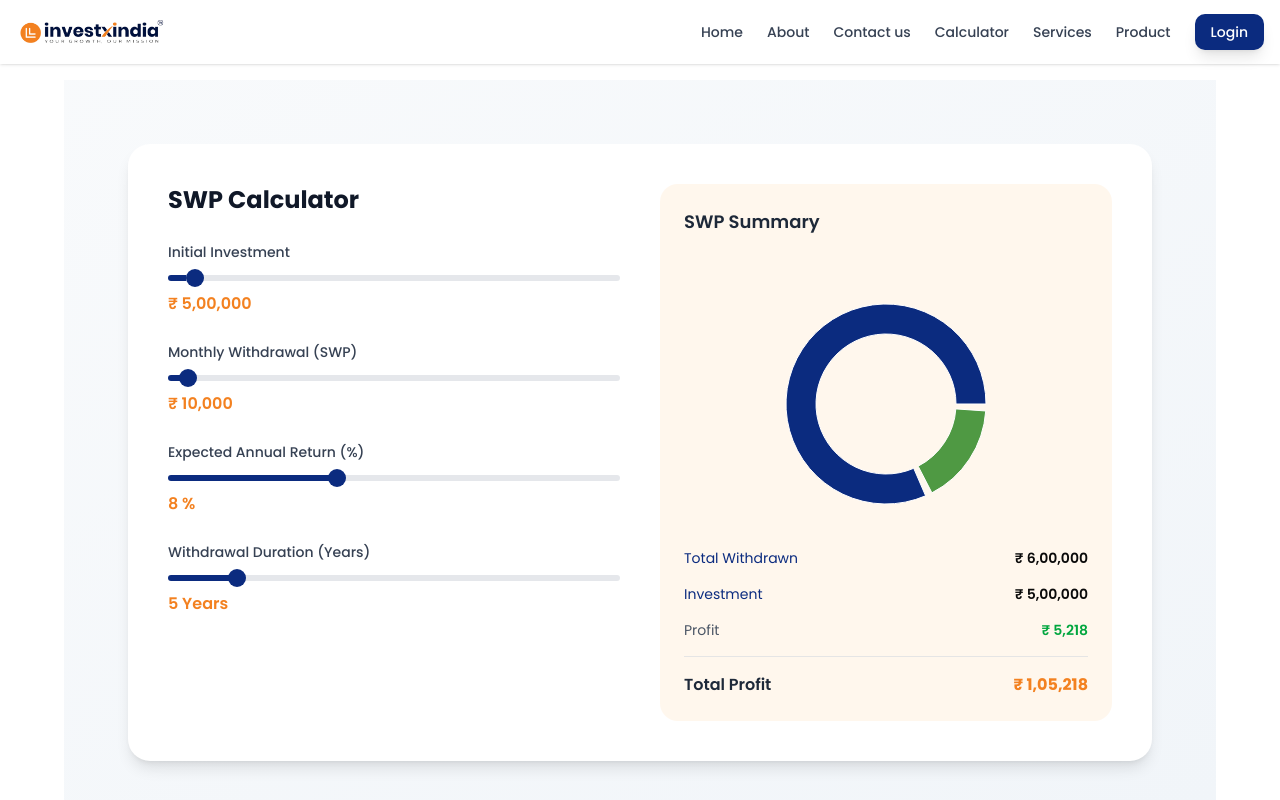
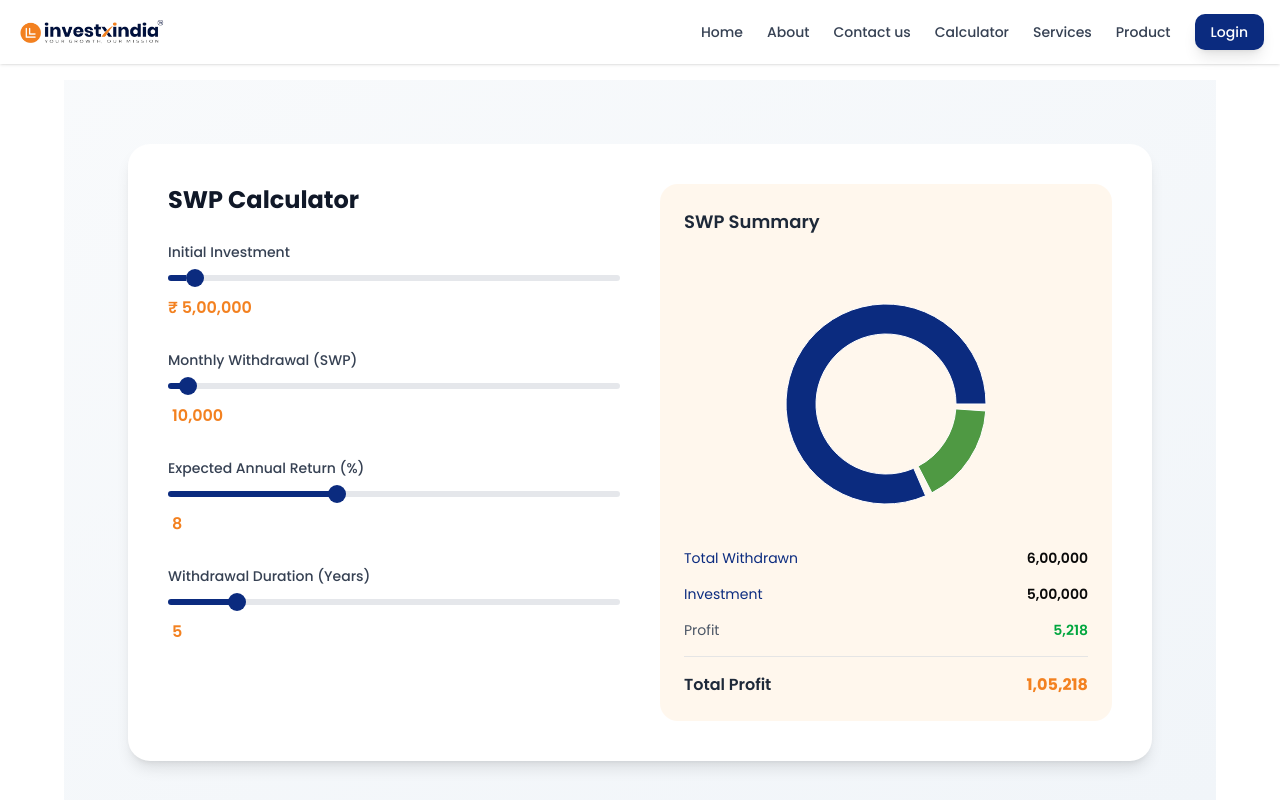
Before and after one commit to NileshMourya/investxindia, a Next.js app: page /Calculator/SWP in a window 1280 px wide. Shown: the top 800 px of the page. Built offline with nearby package versions, Linux system fonts and the light colour scheme.

Commit message:
INPUT FIELDS ADD TO CALCULATOR

```diff
--- a/app/Calculator/Lumpsum/page.tsx
+++ b/app/Calculator/Lumpsum/page.tsx
@@ -1,23 +1,39 @@
 "use client";
 
-import { useState } from "react";
+import { ChangeEvent, useState } from "react";
 import SipPieChart from "../SipPieChart";
 
+type investment = { investment: number; annualRate: number; years: number };
 export default function LumpsumCalculator() {
-  const [investment, setInvestment] = useState<number>(500000);
-  const [annualRate, setAnnualRate] = useState<number>(12);
-  const [years, setYears] = useState<number>(5);
-
+  const [values, setValues] = useState<investment>({
+    investment: 10000,
+    annualRate: 12,
+    years: 5,
+  });
   const n = 1; // Compounded yearly
-  const r = annualRate / 100;
+  const r = values.annualRate / 100;
 
   // Lumpsum Formula
-  const maturityAmount = investment * Math.pow(1 + r / n, n * years);
+  const maturityAmount =
+    values.investment * Math.pow(1 + r / n, n * values.years);
 
-  const estimatedReturns = maturityAmount - investment;
+  const estimatedReturns = maturityAmount - values.investment;
 
-  const formatCurrency = (value: number) =>
-    `₹ ${Math.round(value).toLocaleString("en-IN")}`;
+  const formatCurrency = (value: number) => value.toLocaleString("en-IN");
+
+  const handleChange = (e: ChangeEvent<HTMLInputElement>) => {
+    const { name, value } = e.target;
+
+    const rawValue = value.replace(/,/g, "");
+    const numericValue = Number(rawValue);
+
+    if (isNaN(numericValue)) return;
+
+    setValues((prev) => ({
+      ...prev,
+      [name]: numericValue,
+    }));
+  };
 
   const getRangeBg = (value: number, min: number, max: number) => {
     const percent = ((value - min) / (max - min)) * 100;
@@ -44,15 +60,22 @@ export default function LumpsumCalculator() {
                 min={10000}
                 max={10000000}
                 step={10000}
-                value={investment}
-                onChange={(e) => setInvestment(Number(e.target.value))}
+                value={values.investment}
+                onChange={handleChange}
                 style={{
-                  background: getRangeBg(investment, 10000, 10000000),
+                  background: getRangeBg(values.investment, 10000, 10000000),
                 }}
                 className="range-slider w-full mt-2"
               />
               <p className="mt-1 text-[#f38120] font-semibold">
-                {formatCurrency(investment)}
+                ₹
+                <input
+                  type="text"
+                  value={formatCurrency(values.investment)}
+                  name="investment"
+                  onChange={handleChange}
+                  className="p-1 rounded-md"
+                ></input>
               </p>
             </div>
 
@@ -66,15 +89,21 @@ export default function LumpsumCalculator() {
                 min={1}
                 max={30}
                 step={0.5}
-                value={annualRate}
-                onChange={(e) => setAnnualRate(Number(e.target.value))}
+                value={values.annualRate}
+                onChange={handleChange}
                 style={{
-                  background: getRangeBg(annualRate, 1, 30),
+                  background: getRangeBg(values.annualRate, 1, 30),
                 }}
                 className="range-slider w-full mt-2"
               />
               <p className="mt-1 text-[#f38120] font-semibold">
-                {annualRate} %
+                <input
+                  type="text"
+                  value={formatCurrency(values.annualRate)}
+                  name="annualRate"
+                  onChange={handleChange}
+                  className="p-1 rounded-md"
+                ></input>
               </p>
             </div>
 
@@ -88,14 +117,22 @@ export default function LumpsumCalculator() {
                 min={1}
                 max={40}
                 step={1}
-                value={years}
-                onChange={(e) => setYears(Number(e.target.value))}
+                value={values.years}
+                onChange={handleChange}
                 style={{
-                  background: getRangeBg(years, 1, 40),
+                  background: getRangeBg(values.years, 1, 40),
                 }}
                 className="range-slider w-full mt-2"
               />
-              <p className="mt-1 text-[#f38120] font-semibold">{years} Years</p>
+              <p className="mt-1 text-[#f38120] font-semibold">
+                <input
+                  type="text"
+                  value={formatCurrency(values.years)}
+                  name="years"
+                  onChange={handleChange}
+                  className="p-1 rounded-md"
+                ></input>
+              </p>
             </div>
           </div>
 
@@ -106,7 +143,7 @@ export default function LumpsumCalculator() {
             </h3>
 
             <SipPieChart
-              investedAmount={investment}
+              investedAmount={values.investment}
               returns={estimatedReturns}
             />
 
@@ -114,7 +151,7 @@ export default function LumpsumCalculator() {
               <div className="flex justify-between">
                 <span className="text-[#0b2b7f]">Invested Amount</span>
                 <span className="font-semibold">
-                  {formatCurrency(investment)}
+                  {formatCurrency(values.investment)}
                 </span>
               </div>
 
--- a/app/Calculator/SIP/page.tsx
+++ b/app/Calculator/SIP/page.tsx
@@ -1,31 +1,52 @@
 "use client";
 
-import { useState } from "react";
+import { ChangeEvent, useState } from "react";
 import SipPieChart from "../SipPieChart";
 
+type investment = {
+  monthlyInvestment: number;
+  annualRate: number;
+  years: number;
+};
+
 export default function SipCalculator() {
-  const [monthlyInvestment, setMonthlyInvestment] = useState<number>(5000);
-  const [annualRate, setAnnualRate] = useState<number>(12);
-  const [years, setYears] = useState<number>(10);
+  const [values, setValues] = useState<investment>({
+    monthlyInvestment: 10000,
+    annualRate: 12,
+    years: 5,
+  });
 
-  const months = years * 12;
+  const months = values.years * 12;
 
   // ✅ Correct compounded monthly rate
-  const monthlyRate = Math.pow(1 + annualRate / 100, 1 / 12) - 1;
+  const monthlyRate = Math.pow(1 + values.annualRate / 100, 1 / 12) - 1;
 
-  const investedAmount = monthlyInvestment * months;
+  const investedAmount = values.monthlyInvestment * months;
 
   const maturityAmount =
     monthlyRate === 0
       ? investedAmount
-      : monthlyInvestment *
+      : values.monthlyInvestment *
         ((Math.pow(1 + monthlyRate, months) - 1) / monthlyRate) *
         (1 + monthlyRate);
 
   const estimatedReturns = maturityAmount - investedAmount;
 
-  const formatCurrency = (value: number) =>
-    `₹ ${Math.round(value).toLocaleString("en-IN")}`;
+  const formatCurrency = (value: number) => value.toLocaleString("en-IN");
+
+  const handleChange = (e: ChangeEvent<HTMLInputElement>) => {
+    const { name, value } = e.target;
+
+    const rawValue = value.replace(/,/g, "");
+    const numericValue = Number(rawValue);
+
+    if (isNaN(numericValue)) return;
+
+    setValues((prev) => ({
+      ...prev,
+      [name]: numericValue,
+    }));
+  };
 
   const getRangeBg = (value: number, min: number, max: number) => {
     const percent = ((value - min) / (max - min)) * 100;
@@ -52,16 +73,23 @@ export default function SipCalculator() {
                 min={500}
                 max={100000}
                 step={500}
-                value={monthlyInvestment}
-                onChange={(e) => setMonthlyInvestment(Number(e.target.value))}
+                value={values.monthlyInvestment}
+                onChange={handleChange}
                 style={{
-                  background: getRangeBg(monthlyInvestment, 500, 100000),
+                  background: getRangeBg(values.monthlyInvestment, 500, 100000),
                 }}
                 className="range-slider w-full mt-2"
               />
 
               <p className="mt-1 text-[#f38120] font-semibold">
-                {formatCurrency(monthlyInvestment)}
+                ₹
+                <input
+                  type="text"
+                  value={formatCurrency(values.monthlyInvestment)}
+                  name="monthlyInvestment"
+                  onChange={handleChange}
+                  className="p-1 rounded-md"
+                ></input>
               </p>
             </div>
 
@@ -75,16 +103,22 @@ export default function SipCalculator() {
                 min={1}
                 max={30}
                 step={0.5}
-                value={annualRate}
-                onChange={(e) => setAnnualRate(Number(e.target.value))}
+                value={values.annualRate}
+                onChange={handleChange}
                 style={{
-                  background: getRangeBg(annualRate, 1, 30),
+                  background: getRangeBg(values.annualRate, 1, 30),
                 }}
                 className="range-slider w-full mt-2"
               />
 
               <p className="mt-1 text-[#f38120] font-semibold">
-                {annualRate} %
+                <input
+                  type="text"
+                  value={formatCurrency(values.annualRate)}
+                  name="annualRate"
+                  onChange={handleChange}
+                  className="p-1 rounded-md"
+                ></input>
               </p>
             </div>
 
@@ -98,15 +132,23 @@ export default function SipCalculator() {
                 min={1}
                 max={40}
                 step={1}
-                value={years}
-                onChange={(e) => setYears(Number(e.target.value))}
+                value={values.years}
+                onChange={handleChange}
                 style={{
-                  background: getRangeBg(years, 1, 40),
+                  background: getRangeBg(values.years, 1, 40),
                 }}
                 className="range-slider w-full mt-2"
               />
 
-              <p className="mt-1 text-[#f38120] font-semibold">{years} Years</p>
+              <p className="mt-1 text-[#f38120] font-semibold">
+                <input
+                  type="text"
+                  value={formatCurrency(values.years)}
+                  name="years"
+                  onChange={handleChange}
+                  className="p-1 rounded-md"
+                ></input>
+              </p>
             </div>
           </div>
 
--- a/app/Calculator/SWP/page.tsx
+++ b/app/Calculator/SWP/page.tsx
@@ -1,37 +1,64 @@
 "use client";
 
-import { useMemo, useState } from "react";
+import { ChangeEvent, useMemo, useState } from "react";
 import SipPieChart from "../SipPieChart";
 
+type investment = {
+  initialInvestment: number;
+  monthlyWithdrawal: number;
+  annualRate: number;
+  years: number;
+};
+
 export default function SwpCalculator() {
-  const [initialInvestment, setInitialInvestment] = useState<number>(500000);
-  const [monthlyWithdrawal, setMonthlyWithdrawal] = useState<number>(10000);
-  const [annualRate, setAnnualRate] = useState<number>(8);
-  const [years, setYears] = useState<number>(5);
+  const [values, setValues] = useState<investment>({
+    initialInvestment: 500000,
+    monthlyWithdrawal: 10000,
+    annualRate: 8,
+    years: 5,
+  });
 
-  const months = years * 12;
-  const monthlyRate = Math.pow(1 + annualRate / 100, 1 / 12) - 1;
+  const months = values.years * 12;
+  const monthlyRate = Math.pow(1 + values.annualRate / 100, 1 / 12) - 1;
 
   const { totalWithdrawal, profit, remainingAmount } = useMemo(() => {
-    let balance = initialInvestment;
+    let balance = values.initialInvestment;
 
     for (let i = 0; i < months; i++) {
-      balance = balance + balance * monthlyRate - monthlyWithdrawal;
+      balance = balance + balance * monthlyRate - values.monthlyWithdrawal;
     }
 
     const remaining = Math.round(balance);
-    const withdrawn = monthlyWithdrawal * months;
-    const profitValue = withdrawn + remaining - initialInvestment;
+    const withdrawn = values.monthlyWithdrawal * months;
+    const profitValue = withdrawn + remaining - values.initialInvestment;
 
     return {
       totalWithdrawal: withdrawn,
       profit: profitValue,
       remainingAmount: remaining,
     };
-  }, [initialInvestment, monthlyWithdrawal, annualRate, years]);
+  }, [
+    values.initialInvestment,
+    values.monthlyWithdrawal,
+    values.annualRate,
+    values.years,
+  ]);
 
-  const formatCurrency = (value: number) =>
-    `₹ ${Math.round(value).toLocaleString("en-IN")}`;
+  const formatCurrency = (value: number) => value.toLocaleString("en-IN");
+
+  const handleChange = (e: ChangeEvent<HTMLInputElement>) => {
+    const { name, value } = e.target;
+
+    const rawValue = value.replace(/,/g, "");
+    const numericValue = Number(rawValue);
+
+    if (isNaN(numericValue)) return;
+
+    setValues((prev) => ({
+      ...prev,
+      [name]: numericValue,
+    }));
+  };
 
   const getRangeBg = (value: number, min: number, max: number) => {
     const percent = ((value - min) / (max - min)) * 100;
@@ -58,15 +85,26 @@ export default function SwpCalculator() {
                 min={100000}
                 max={10000000}
                 step={50000}
-                value={initialInvestment}
-                onChange={(e) => setInitialInvestment(Number(e.target.value))}
+                value={values.initialInvestment}
+                onChange={handleChange}
                 style={{
-                  background: getRangeBg(initialInvestment, 100000, 10000000),
+                  background: getRangeBg(
+                    values.initialInvestment,
+                    100000,
+                    10000000
+                  ),
                 }}
                 className="range-slider w-full mt-2"
               />
               <p className="mt-1 text-[#f38120] font-semibold">
-                {formatCurrency(initialInvestment)}
+                ₹
+                <input
+                  type="text"
+                  value={formatCurrency(values.initialInvestment)}
+                  name="initialInvestment"
+                  onChange={handleChange}
+                  className="p-1 rounded-md"
+                ></input>
               </p>
             </div>
 
@@ -80,15 +118,25 @@ export default function SwpCalculator() {
                 min={5000}
                 max={200000}
                 step={1000}
-                value={monthlyWithdrawal}
-                onChange={(e) => setMonthlyWithdrawal(Number(e.target.value))}
+                value={values.monthlyWithdrawal}
+                onChange={handleChange}
                 style={{
-                  background: getRangeBg(monthlyWithdrawal, 5000, 200000),
+                  background: getRangeBg(
+                    values.monthlyWithdrawal,
+                    5000,
+                    200000
+                  ),
                 }}
                 className="range-slider w-full mt-2"
               />
               <p className="mt-1 text-[#f38120] font-semibold">
-                {formatCurrency(monthlyWithdrawal)}
+                <input
+                  type="text"
+                  value={formatCurrency(values.monthlyWithdrawal)}
+                  name="monthlyWithdrawal"
+                  onChange={handleChange}
+                  className="p-1 rounded-md"
+                ></input>
               </p>
             </div>
 
@@ -102,15 +150,21 @@ export default function SwpCalculator() {
                 min={1}
                 max={20}
                 step={0.5}
-                value={annualRate}
-                onChange={(e) => setAnnualRate(Number(e.target.value))}
+                value={values.annualRate}
+                onChange={handleChange}
                 style={{
-                  background: getRangeBg(annualRate, 1, 20),
+                  background: getRangeBg(values.annualRate, 1, 20),
                 }}
                 className="range-slider w-full mt-2"
               />
               <p className="mt-1 text-[#f38120] font-semibold">
-                {annualRate} %
+                <input
+                  type="text"
+                  value={formatCurrency(values.annualRate)}
+                  name="annualRate"
+                  onChange={handleChange}
+                  className="p-1 rounded-md"
+                ></input>
               </p>
             </div>
 
@@ -124,14 +178,22 @@ export default function SwpCalculator() {
                 min={1}
                 max={30}
                 step={1}
-                value={years}
-                onChange={(e) => setYears(Number(e.target.value))}
+                value={values.years}
+                onChange={handleChange}
                 style={{
-                  background: getRangeBg(years, 1, 30),
+                  background: getRangeBg(values.years, 1, 30),
                 }}
                 className="range-slider w-full mt-2"
               />
-              <p className="mt-1 text-[#f38120] font-semibold">{years} Years</p>
+              <p className="mt-1 text-[#f38120] font-semibold">
+                <input
+                  type="text"
+                  value={formatCurrency(values.years)}
+                  name="years"
+                  onChange={handleChange}
+                  className="p-1 rounded-md"
+                ></input>
+              </p>
             </div>
           </div>
 
@@ -142,8 +204,8 @@ export default function SwpCalculator() {
             </h3>
 
             <SipPieChart
-              investedAmount={initialInvestment}
-              returns={totalWithdrawal - initialInvestment}
+              investedAmount={values.initialInvestment}
+              returns={totalWithdrawal - values.initialInvestment}
             />
 
             <div className="space-y-4 text-sm">
@@ -156,7 +218,7 @@ export default function SwpCalculator() {
               <div className="flex justify-between">
                 <span className="text-[#0b2b7f]">Investment</span>
                 <span className="font-semibold">
-                  {formatCurrency(initialInvestment)}
+                  {formatCurrency(values.initialInvestment)}
                 </span>
               </div>
 
```
Also changed, not shown: app/page.tsx (+9 -1 lines).
